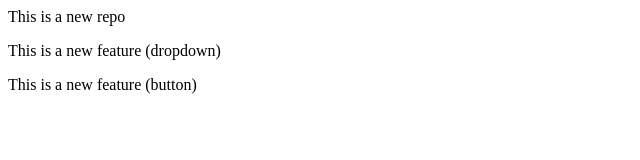
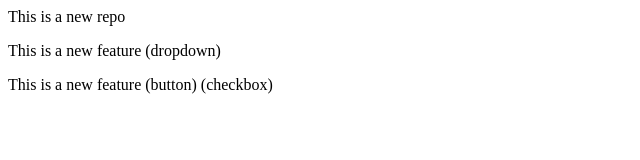
Before and after one commit to Ayush-Inventory/localrepo, a plain HTML site: page index.html in a window 1280 px wide. Shown: the full height of the page, 0-640 px from the left. Drawn offline with Linux system fonts and the light colour scheme.

Commit message:
Added checkbox

```diff
--- a/index.html
+++ b/index.html
@@ -1,3 +1,3 @@
 <p>This is a new repo</p>
 <p>This is a new feature (dropdown)</p>
-<p>This is a new feature (button) </p>
+<p>This is a new feature (button) (checkbox)</p>
```
